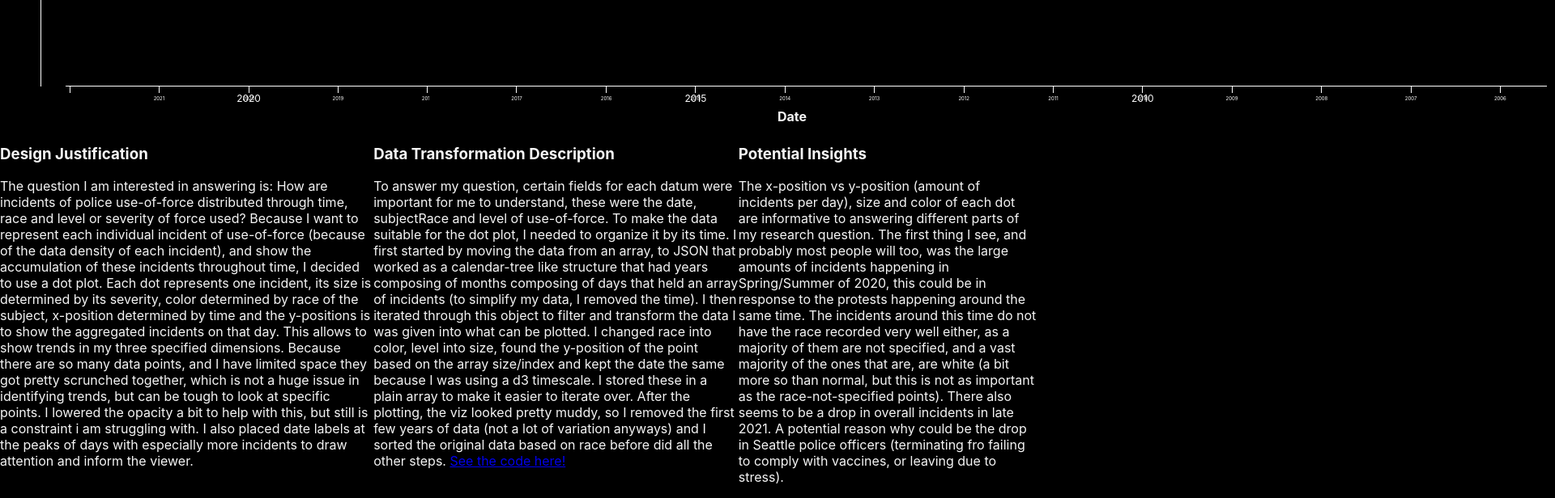
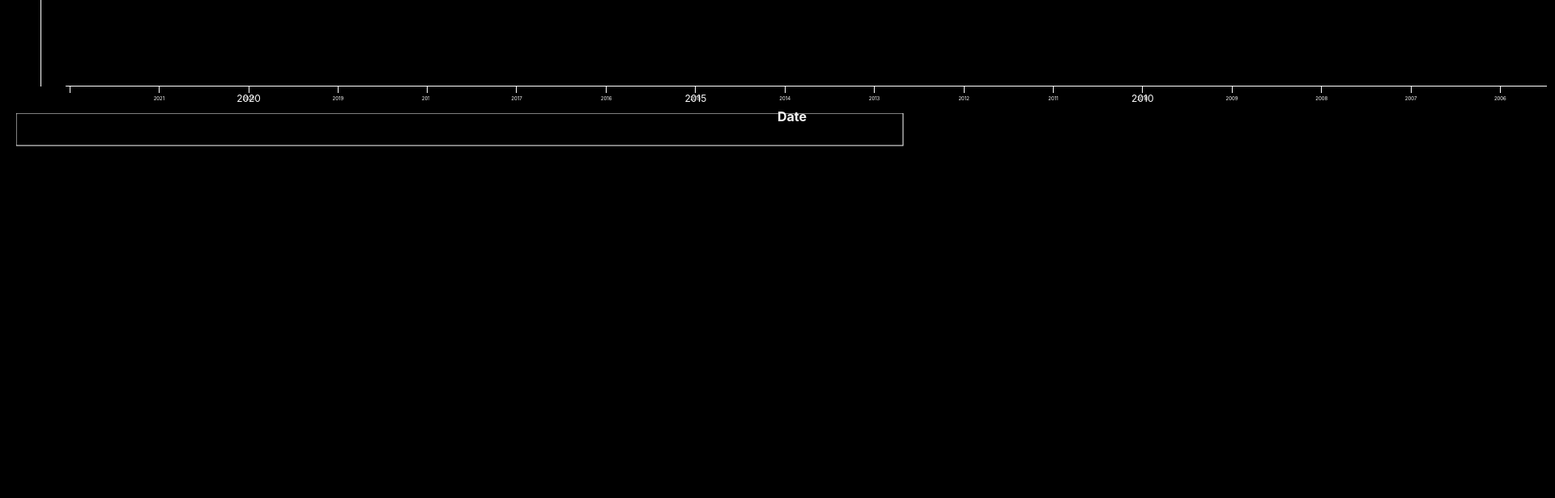
Before and after one commit to voelkc/474-project1, a React (Create React App) app: page / in a window 1280 px wide. Shown: the part 576-1192 px from the top of the page at 81% size, 1920 px wide, since content can reach past the window. After the commit the page ends 820 px from the top, so only its background shows below. Built offline with nearby package versions, Linux system fonts and the light colour scheme.

Commit message:
small edits

```diff
--- a/package.json
+++ b/package.json
@@ -15,7 +15,7 @@
     "web-vitals": "^2.1.3"
   },
   "scripts": {
-    "start": "react-scripts start",
+    "start": "react-scripts start --openssl-legacy-provider start",
     "build": "react-scripts build",
     "test": "react-scripts test",
     "eject": "react-scripts eject"
--- a/src/App.js
+++ b/src/App.js
@@ -9,7 +9,7 @@ import * as d3 from 'd3'
 //console.log(data)
 
 const months = [
-	'Jan',
+	'',
 	'Feb',
 	'Mar',
 	'Apr',
@@ -21,7 +21,7 @@ const months = [
 	'Oct',
 	'Nov',
 	'Dec',
-	'Jan',
+	'',
 	'Feb',
 	'Mar',
 	'Apr',
@@ -33,7 +33,7 @@ const months = [
 	'Oct',
 	'Nov',
 	'Dec',
-	'Jan',
+	'',
 	'Feb',
 	'Mar',
 	'Apr',
@@ -228,7 +228,7 @@ function App() {
 						textAnchor: 'middle',
 					})}
 				/>
-
+				{/* I have these to block out the smaller year labels :/ */}
 				<rect
 					x={45}
 					y={chartSize - margin + 10}
@@ -290,17 +290,17 @@ function App() {
 						// the leftNeighbor will be far away, need to calculate with the height of ours.
 						const leftNeighbor = points[i - d.dayHeight - 1]
 						const rightNeighbor = points[i + 1]
-						console.log('leftNeighbor', leftNeighbor)
-						console.log('Me!', d)
-						console.log('rightNeighbor', rightNeighbor)
+						// console.log('leftNeighbor', leftNeighbor)
+						// console.log('Me!', d)
+						// console.log('rightNeighbor', rightNeighbor)
 						let leftNeighborHeight = leftNeighbor ? leftNeighbor.dayHeight : 0
 						let rightNeighborHeight = rightNeighbor ? rightNeighbor.dayHeight : 0
-						console.log(leftNeighborHeight)
-						console.log(d.dayHeight)
-						console.log(rightNeighborHeight)
+						// console.log(leftNeighborHeight)
+						// console.log(d.dayHeight)
+						// console.log(rightNeighborHeight)
 						if (d.dayHeight > leftNeighborHeight && d.dayHeight > rightNeighborHeight) {
 							return (
-								<svg>
+								<g>
 									<circle
 										cx={xScale(d.date)}
 										cy={yScale(d.height)}
@@ -315,7 +315,7 @@ function App() {
 									>
 										{d.date.getMonth().toString() + '/' + d.date.getDate()}
 									</text>
-								</svg>
+								</g>
 							)
 						}
 						return (<circle
@@ -376,7 +376,7 @@ function App() {
 			<h2 class="x-axislabel">
 				Date
 			</h2>
-			<div class="paragraphs">
+			{/* <div class="paragraphs">
 				<div>
 					<h3>Design Justification</h3>
 					<p>The question I am interested in answering is: How are incidents of police use-of-force distributed through time, race and
@@ -411,7 +411,15 @@ function App() {
 						There also seems to be a drop in overall incidents in late 2021. A potential reason why could be the drop in  Seattle police
 						officers (terminating fro failing to comply with vaccines, or leaving due to stress).</p>
 				</div>
-			</div>
+			</div> */}
+			<svg width={2000}
+				height={100}
+				stroke="white">
+				<rect
+					width={365 * 3}
+					height={4 * 10}
+					stroke="white" />
+			</svg>
 		</div >
 	)
 }
```
Also changed, not shown: firebase.json (added), 1 other file (tests, documents, lock files or other folders).
